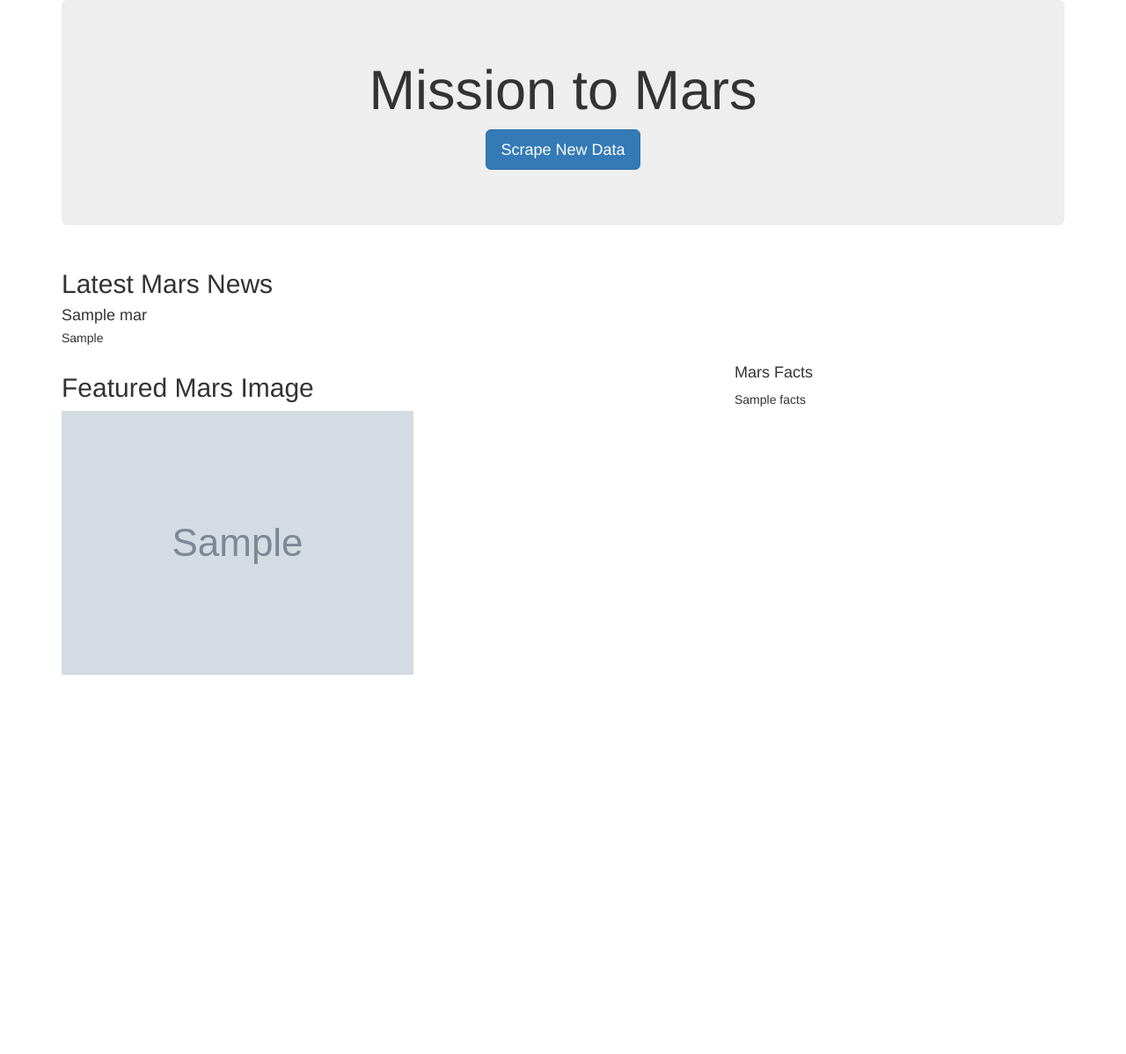
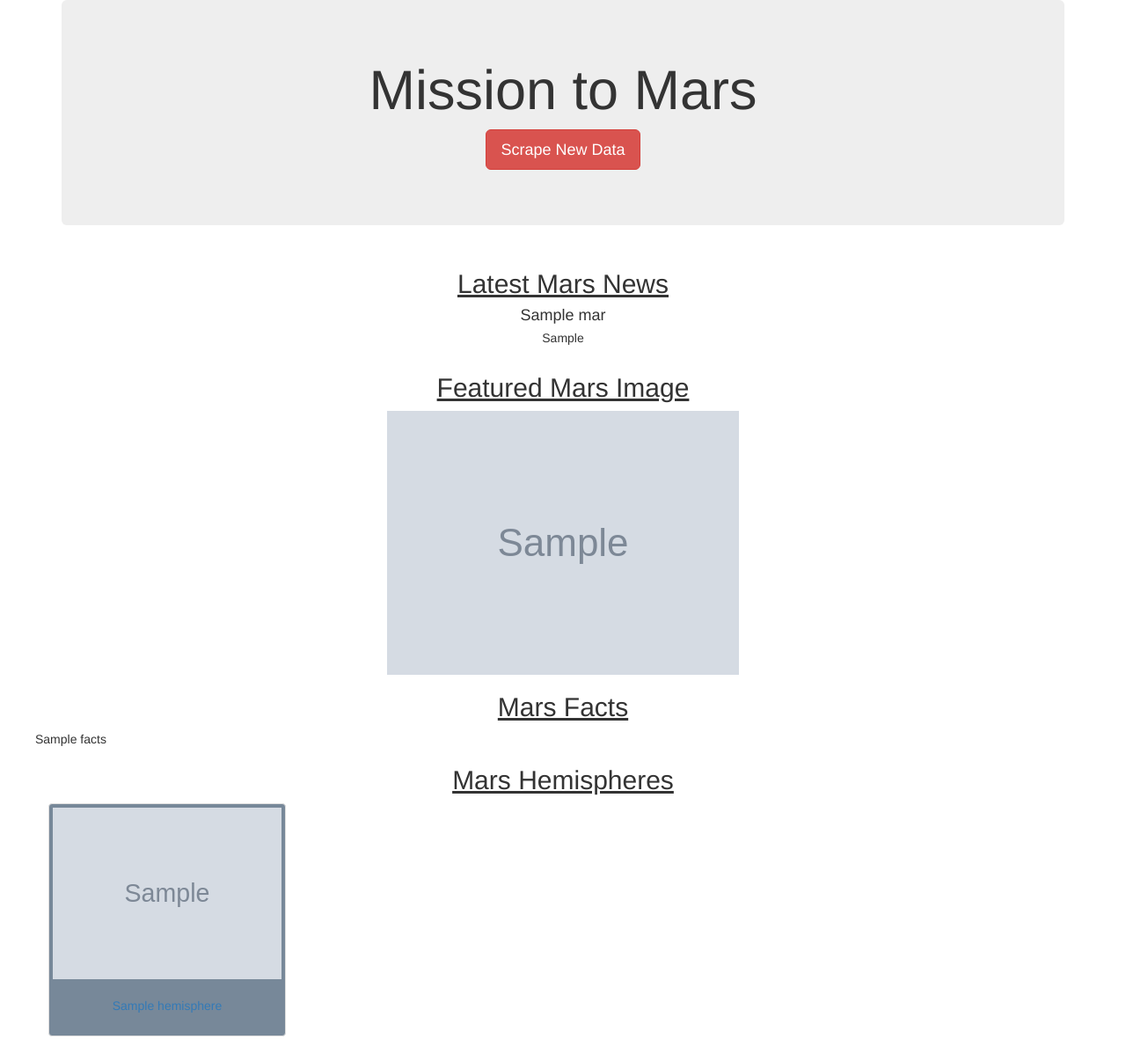
Before and after one commit to mabuckjr/Mission-to-Mars, a Flask app: page / in a window 1280 px wide. Shown: the whole page at 88% size. Before the commit the page ends 767 px from the top, so only its background shows below. Run offline with Flask 2, Linux system fonts and the light colour scheme; grey boxes marked "Sample" are stand-in pictures; a database or web service that is not in the repository returns one stand-in record (values such as "Sample title"); some libraries are stand-ins or nearby versions.

Commit message:
finished all 3 deliverables!

```diff
--- a/templates/index.html
+++ b/templates/index.html
@@ -1,53 +1,76 @@
 <!DOCTYPE html>
 <html lang="en">
-  <head>
+<head>
     <meta charset="UTF-8" />
-    <meta name="viewport" content="width=device-width, initial-scale=1.0" />
+    <!--I didn't want the page to scalable,/zoomable so i added this-->
+    <meta name="viewport" content="width=device-width, initial-scale=1, maximum-scale=1, user-scalable=no">
     <meta http-equiv="X-UA-Compatible" content="ie=edge" />
     <title>Mission to Mars</title>
-    <link
-      rel="stylesheet"
-      href="https://maxcdn.bootstrapcdn.com/bootstrap/3.3.7/css/bootstrap.min.css"
-    />
-  </head>
-  <body>
+    <link rel="stylesheet" href="https://maxcdn.bootstrapcdn.com/bootstrap/3.3.7/css/bootstrap.min.css">
+</head>
+<body>
     <div class="container">
       <!-- Add Jumbotron to Header -->
       <div class="jumbotron text-center">
         <h1>Mission to Mars</h1>
         <!-- Add a button to activate scraping script -->
-        <p><a class="btn btn-primary btn-lg" href="/scrape" role="button">Scrape New Data</a></p>
+        <p><a class="btn btn-danger btn-lg" href="/scrape" role="button">Scrape New Data</a></p>
       </div>
       <!-- Add section for Mars News -->
       <div class="row" id="mars-news">
         <div class="col-md-12">
           <div class="media">
             <div class="media-body">
-              <h2>Latest Mars News</h2>
-              <h4 class="media-heading">{{ mars.news_title }}</h4>
-              <p>{{ mars.news_paragraph }}</p>
+              <h2 style="text-align: center;"><u>Latest Mars News</u></h2>
+              <h4 style= "text-align: center;" class="media-heading">{{ mars.news_title }}</h4>
+              <p style="text-align: center;">{{ mars.news_paragraph }}</p>
             </div>
           </div>
         </div>
       </div>
       <!-- Section for Featured Image and Facts table -->
       <div class="row" id="mars-featured-image">
-        <div class="col-md-8">
-          <h2>Featured Mars Image</h2>
-          <img
+        <div class="col-md-16">
+          <h2 style="text-align: center;"><u>Featured Mars Image</u></h2>
+          <img class = "center-block"
             src="{{mars.featured_image }}"
             class="img-responsive"
             alt="Responsive image"
           />
         </div>
-        <div class="col-md-4">
+        <div class="col-md-16">
           <!-- Mars Facts -->
           <div class="row" id="mars-facts">
-            <h4>Mars Facts</h4>
+            <h2 style="text-align: center;"><u>Mars Facts</u></h2>
             {{ mars.facts | safe }}
           </div>
         </div>
-      </div>
+        <!--Hemisphere Info-->
+        <div class=row id="mars-hemispheres">
+            <!--Subtitle-->
+            <div class="col-md-12">
+                <div class="row" id = "hemisphere_title">
+                    <h2 style = "text-align: center;"><u>Mars Hemispheres</u></h2>
+                </div>
+            </div>
+            <!--Hemisphere Images-->
+            {% for hemisphere in mars.hemisphere_image_info %}
+                <div class="col-xs-6 col-md-3">
+                    <figure class = "img-responsive">
+                        <div class = "thumbnail" style= "background-color:lightslategray;">
+                            <a href = "{{hemisphere.img_url}}" target = "_blank">
+                                <div>
+                                    <img src = "{{hemisphere.img_url}}" class = "img-responsive" alt = "Responsive image" style = "width : 100%">
+                                    <br>
+                                    <figcaption style = "text-align : center;">{{hemisphere.title}}</figcaption>
+                                    <br>
+                                </div>
+                            </a>
+                        </div>
+                    </figure>
+                </div>
+            {% endfor %}
+        </div>
     </div>
-  </body>
+</body>
 </html>
```
Also changed, not shown: scraping.py (+52 -1 lines), 1 other file.
